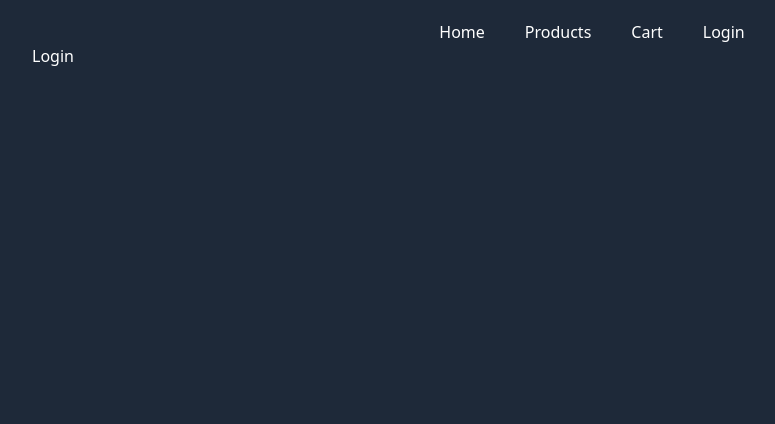
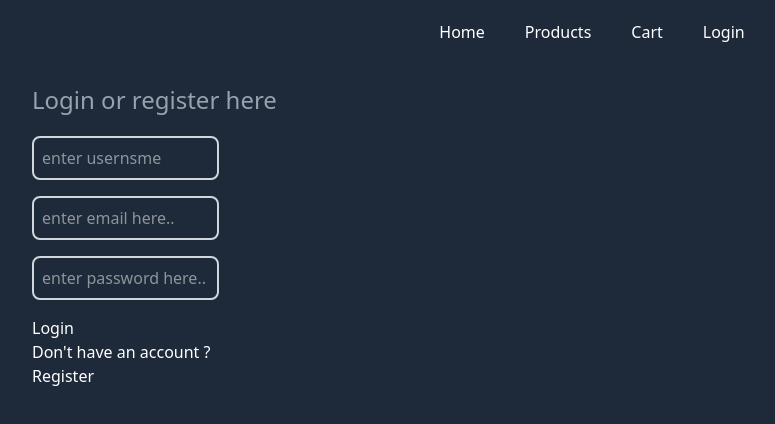
Before and after one commit to strictlyManish/New-Series, a React (Vite) app in the folder Frontend/: page /login in a window 1280 px wide. Shown: the top 424 px of the page, without its empty margins (48-823 px from the left). Built offline with nearby package versions, Linux system fonts and the light colour scheme.

Commit message:
feat: enhance Login component with form validation and registration link

```diff
--- a/Frontend/src/pages/Login.jsx
+++ b/Frontend/src/pages/Login.jsx
@@ -1,9 +1,44 @@
-import React from 'react'
+import React from "react";
+import { useForm } from "react-hook-form";
+import { Link } from "react-router-dom";
 
 function Login() {
+  const {
+    register,
+    handleSubmit,
+    reset,
+    formState: { errors },
+  } = useForm();
+
   return (
-    <div>Login</div>
-  )
+    <div className="mt-10">
+      <h2 className="text-2xl text-gray-400">Login or register here</h2>
+      <form className="mt-5 w-1/6">
+        <input
+          {...register("username", { required: "username is required" })}
+          type="text"
+          placeholder="enter usernsme"
+          className="border-2 outline-0 border-gray-300 p-2 rounded-lg w-full mb-4"
+        />
+        <input
+          {...register("email", { required: "Email is required" })}
+          type="email"
+          placeholder="enter email here.."
+          className="border-2 outline-0 border-gray-300 p-2 rounded-lg w-full mb-4"
+        />
+        <input
+          {...register("password", { required: "password is required" })}
+          type="password"
+          placeholder="enter password here.."
+          className="border-2 outline-0 border-gray-300 p-2 rounded-lg w-full mb-4"
+        />
+        <button className="bg-g" type="submit">Login</button>
+        <div>
+          <p>Don't have an account ? <Link to='/register'>Register</Link> </p>
+        </div>
+      </form>
+    </div>
+  );
 }
 
-export default Login
+export default Login;
--- a/Frontend/src/routes/Mainroutes.jsx
+++ b/Frontend/src/routes/Mainroutes.jsx
@@ -3,7 +3,8 @@ import Products from "./../pages/Products";
 import Cart from "../pages/Cart";
 import PageNotFound from "./../PageNotFound";
 import { Route, Routes } from "react-router-dom";
-import Login from './../pages/Login';
+import Login from "./../pages/Login";
+import Register from "./../pages/Register";
 
 function Mainroutes() {
   return (
@@ -12,6 +13,7 @@ function Mainroutes() {
       <Route path="/products" element={<Products />} />
       <Route path="/login" element={<Login />} />
       <Route path="/cart" element={<Cart />} />
+      <Route path="/register" element={<Register />} />
       <Route path="*" element={<PageNotFound />} />
     </Routes>
   );
```
